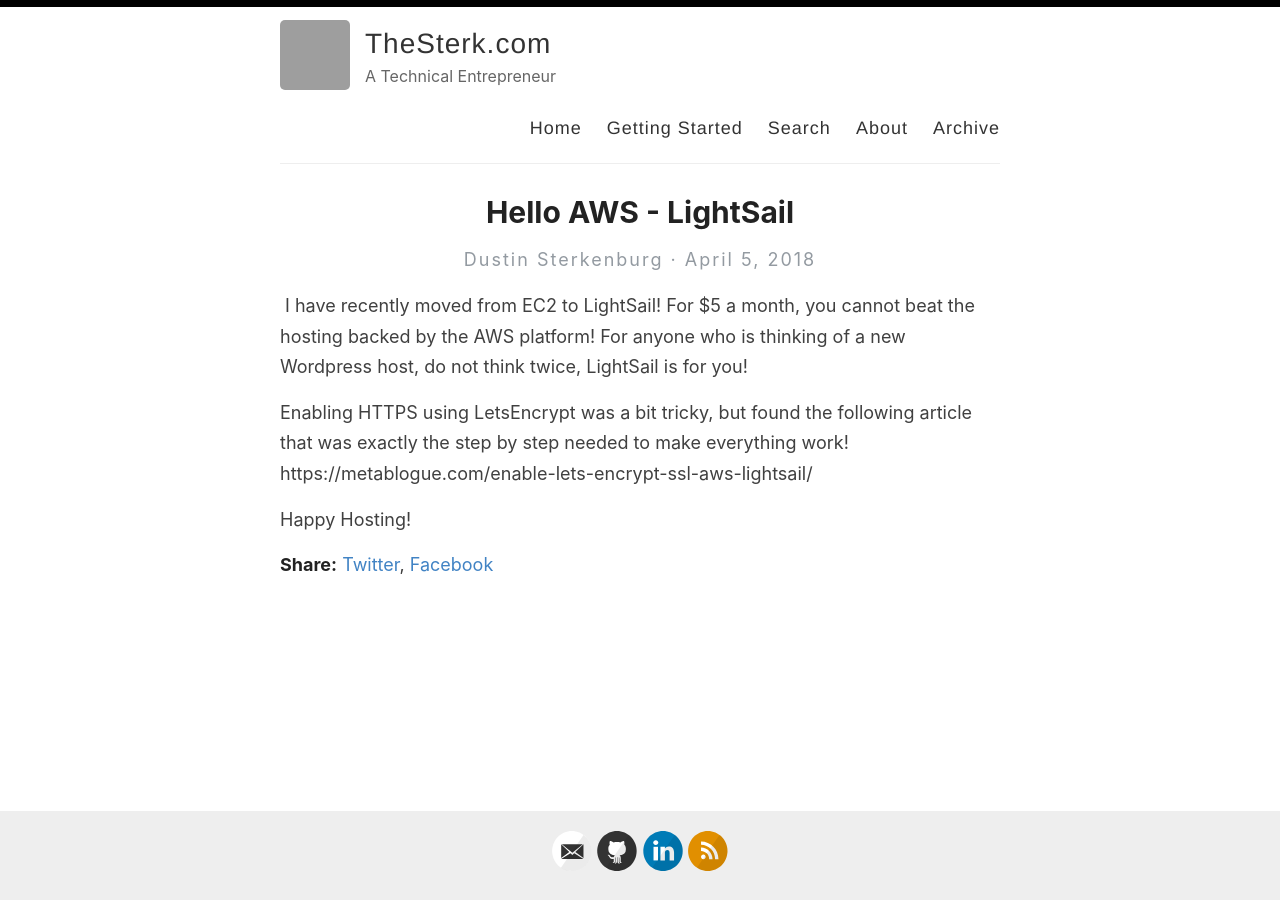
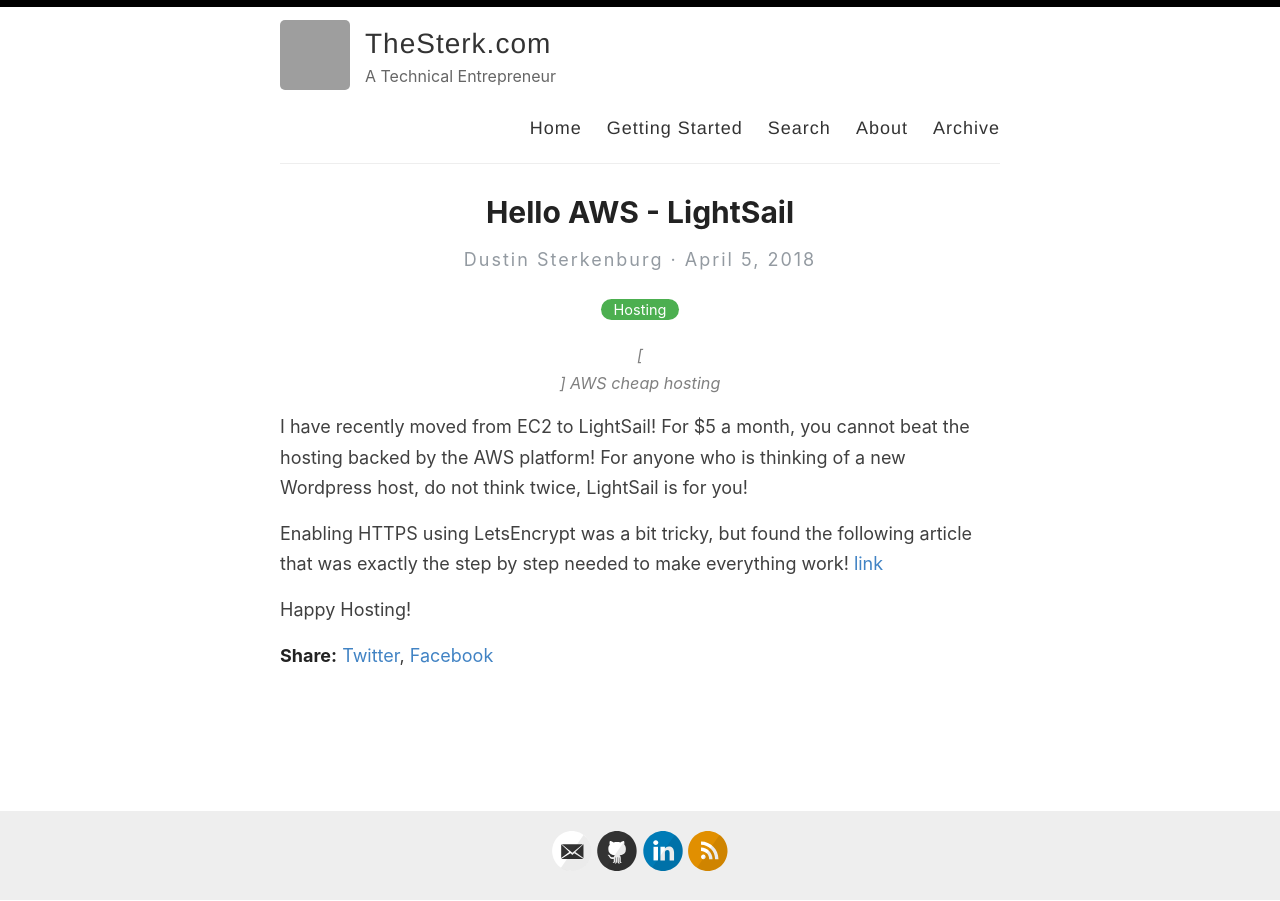
Before and after one commit to dustinsterk/dustinsterk.github.io, a Jekyll site: the page built from _posts/2018-04-05-hello-aws-lightsail.md, in a window 1280 px wide. Built offline with Jekyll 4.4.1, drawn with Linux system fonts in a browser that asks for light colours; our own code applies the rules of GitHub Pages for plain Markdown files; grey boxes are pictures that could not be loaded.

Commit message:
Update 1

```diff
--- a/_posts/2018-04-05-hello-aws-lightsail.md
+++ b/_posts/2018-04-05-hello-aws-lightsail.md
@@ -1,10 +1,17 @@
 ---
 title: "Hello AWS - LightSail"
 date: "2018-04-05"
+categories: [Hosting]
+published: true
 ---
 
-[![](images/LightSail.png)](https://www.thesterk.com/wp-content/uploads/2018/04/LightSail.png) I have recently moved from EC2 to LightSail! For $5 a month, you cannot beat the hosting backed by the AWS platform! For anyone who is thinking of a new Wordpress host, do not think twice, LightSail is for you!
+[![](images/LightSail.png)]
+AWS cheap hosting
+{:style="color:gray;font-style:italic;font-size:90%;text-align:center;"}
 
-Enabling HTTPS using LetsEncrypt was a bit tricky, but found the following article that was exactly the step by step needed to make everything work! https://metablogue.com/enable-lets-encrypt-ssl-aws-lightsail/
+I have recently moved from EC2 to LightSail! For $5 a month, you cannot beat the hosting backed by the AWS platform! For anyone who is thinking of a new Wordpress host, do not think twice, LightSail is for you!
+
+Enabling HTTPS using LetsEncrypt was a bit tricky, but found the following article that was exactly the step by step needed to make everything work!
+[link](https://metablogue.com/enable-lets-encrypt-ssl-aws-lightsail/){:target="_blank"}
 
 Happy Hosting!
```
Also changed, not shown: _posts/2011-11-27-hyperspin-loading-issues-windows-xp.md (+1 -1 lines).
